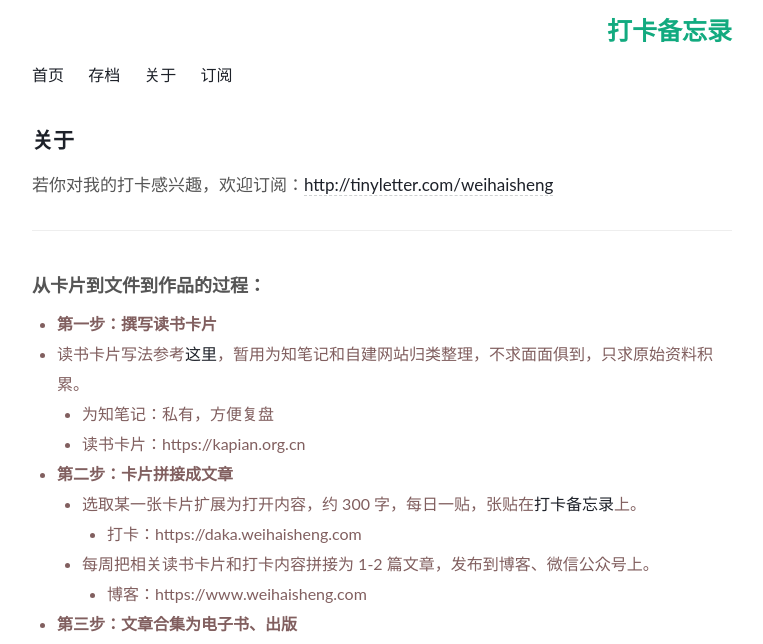
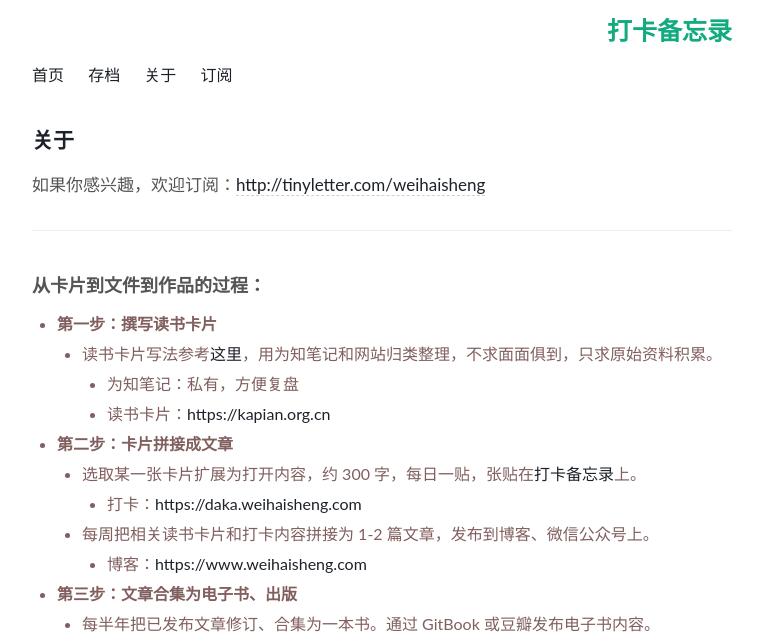
Before and after one commit to Turbo-Snail/ReadingCard, a Jekyll site: the page built from about.md, in a window 1280 px wide. Shown: the top 644 px of the page, without its empty margins (258-1021 px from the left). Built offline with Jekyll 4.4.1, drawn with Linux system fonts in a browser that asks for light colours; comment, search, counter and statistics services are not loaded.

Commit message:
Update about.md

```diff
--- a/about.md
+++ b/about.md
@@ -5,21 +5,21 @@ permalink: /about/
 ---
 
 
-若你对我的打卡感兴趣，欢迎订阅：<http://tinyletter.com/weihaisheng>
+如果你感兴趣，欢迎订阅：<http://tinyletter.com/weihaisheng>
 
 ---
 
 ### **从卡片到文件到作品的过程：**
 
 - **第一步：撰写读书卡片**
- - 读书卡片写法参考[这里][1]，暂用为知笔记和自建网站归类整理，不求面面俱到，只求原始资料积累。
+  - 读书卡片写法参考[这里][1]，用为知笔记和网站归类整理，不求面面俱到，只求原始资料积累。
      - 为知笔记：私有，方便复盘
-     - 读书卡片：https://kapian.org.cn
+     - 读书卡片：<https://kapian.org.cn>
 - **第二步：卡片拼接成文章**
   - 选取某一张卡片扩展为打开内容，约 300 字，每日一贴，张贴在[打卡备忘录][2]上。
-     - 打卡：https://daka.weihaisheng.com
+     - 打卡：<https://daka.weihaisheng.com>
   - 每周把相关读书卡片和打卡内容拼接为 1-2 篇文章，发布到博客、微信公众号上。
-     - 博客：https://www.weihaisheng.com
+     - 博客：<https://www.weihaisheng.com>
 - **第三步：文章合集为电子书、出版**
   - 每半年把已发布文章修订、合集为一本书。通过 GitBook 或豆瓣发布电子书内容。
   - 从文章合集成电子书，再到正式出版，需一年左右。
```
